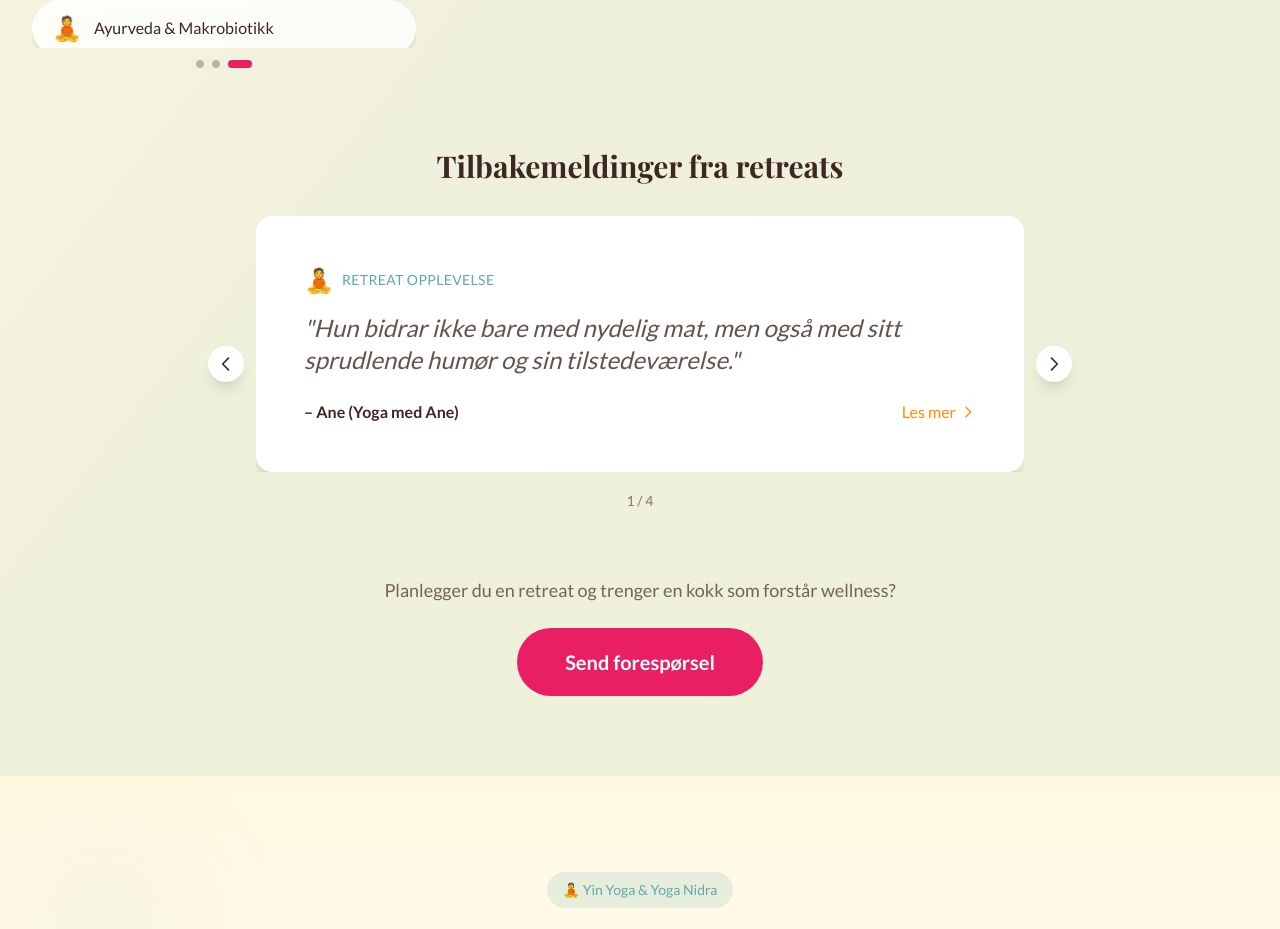
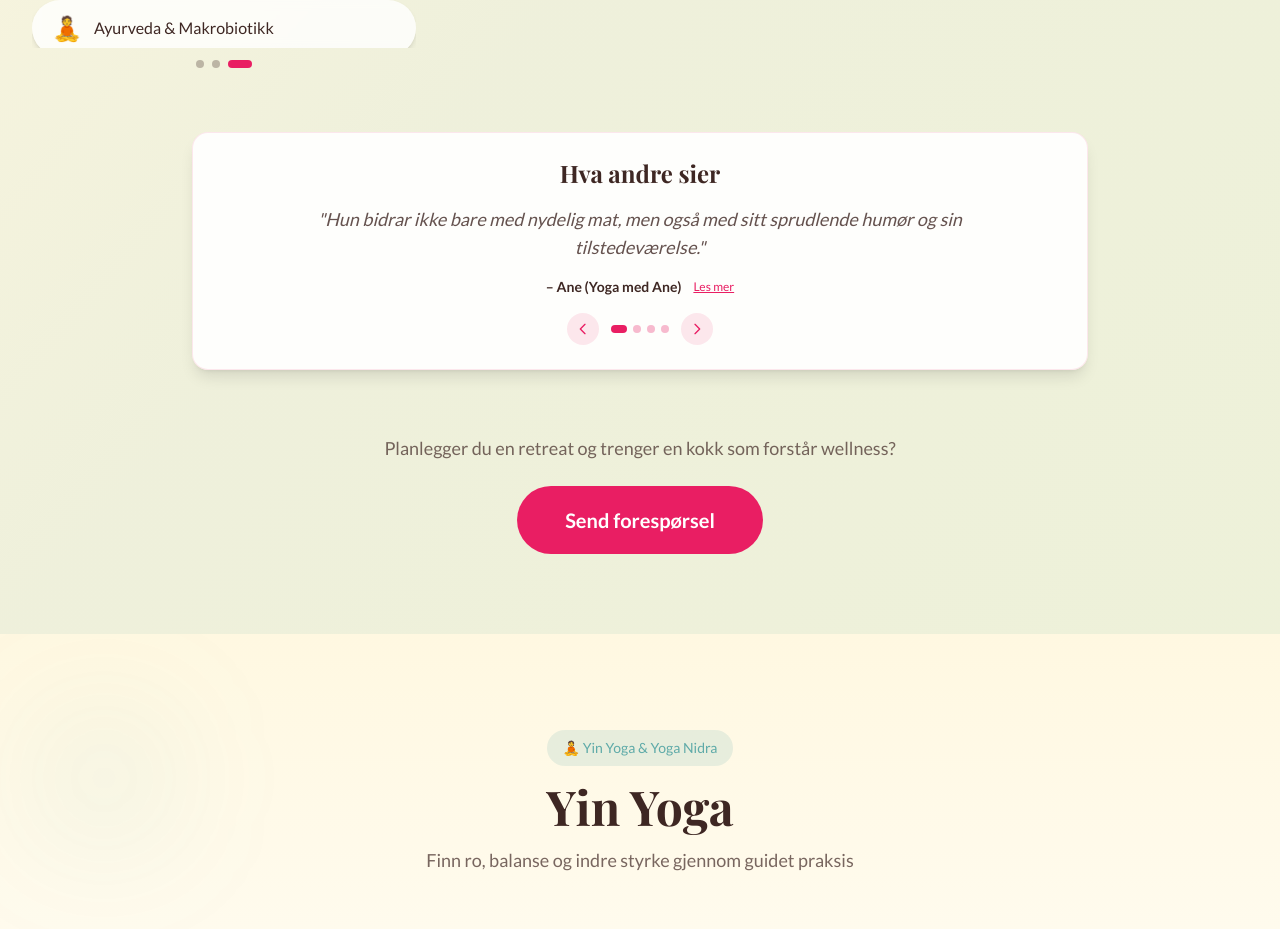
Before and after one commit to HarikaCreative/jannikes, a Next.js app: page / in a window 1280 px wide. Shown: the part 4077-5006 px from the top of the page. Built offline with nearby package versions, Linux system fonts and the light colour scheme.

Commit message:
Oppdatert RetreatChef reviews til kompakt stil

```diff
--- a/components/RetreatChef.tsx
+++ b/components/RetreatChef.tsx
@@ -221,14 +221,22 @@ export default function RetreatChef({ onBooking }: RetreatChefProps) {
             </motion.div>
           </div>
 
-          {/* Reviews Carousel */}
-          <div className="mt-20">
-            <h3 className="font-display text-3xl font-bold text-brun text-center mb-8">
-              Tilbakemeldinger fra retreats
+          {/* Reviews Section - Kompakt versjon som Yoga */}
+          <motion.div
+            className="bg-white/90 backdrop-blur-sm rounded-2xl p-4 md:p-6 shadow-lg border border-cerise/10 max-w-4xl mx-auto mt-16"
+            initial={{ opacity: 0, y: 20 }}
+            whileInView={{ opacity: 1, y: 0 }}
+            viewport={{ once: true, margin: '-50px' }}
+            transition={{ duration: 0.6 }}
+          >
+            <div className="text-center mb-4">
+              <h3 className="font-display font-bold text-xl md:text-2xl text-brun">
+                Hva andre sier
               </h3>
+            </div>
 
-            <div className="relative max-w-3xl mx-auto">
-              <div className="overflow-hidden">
+            {/* Review Carousel */}
+            <div className="relative overflow-hidden">
               <AnimatePresence mode="wait" custom={reviewDirection}>
                 <motion.div
                   key={currentReview}
@@ -237,61 +245,71 @@ export default function RetreatChef({ onBooking }: RetreatChefProps) {
                   animate={{ opacity: 1, x: 0 }}
                   exit={{ opacity: 0, x: reviewDirection > 0 ? -100 : 100 }}
                   transition={{ duration: 0.4 }}
-                    className="bg-white rounded-2xl shadow-lg p-8 md:p-12"
+                  className="text-center px-4 md:px-8"
                 >
-                    <div className="flex items-center gap-2 mb-4">
-                      <span className="text-2xl">🧘</span>
-                      <span className="text-sm text-turkis font-medium uppercase tracking-wide">Retreat opplevelse</span>
-                    </div>
-                    <p className="text-xl md:text-2xl text-brun/80 italic mb-6 leading-relaxed">
+                  <blockquote className="font-sans text-base md:text-lg text-brun/80 italic mb-4 max-w-2xl mx-auto leading-relaxed">
                     "{retreatReviews[currentReview].short}"
-                    </p>
-                    <div className="flex justify-between items-center">
-                      <p className="font-semibold text-brun">
+                  </blockquote>
+                  <div className="flex items-center justify-center gap-3">
+                    <span className="font-sans font-semibold text-brun text-sm">
                       – {retreatReviews[currentReview].name}
-                      </p>
+                    </span>
                     <button
                       onClick={() => setSelectedReview(currentReview)}
-                        className="text-orange hover:text-cerise transition-colors font-medium flex items-center gap-1"
+                      className="font-sans text-cerise hover:text-cerise/80 underline text-xs focus:outline-none focus:ring-2 focus:ring-cerise/30 rounded"
+                      aria-label={`Les hele anmeldelsen fra ${retreatReviews[currentReview].name}`}
                     >
                       Les mer
-                        <svg className="w-4 h-4" fill="none" stroke="currentColor" viewBox="0 0 24 24">
+                    </button>
+                  </div>
+                </motion.div>
+              </AnimatePresence>
+
+              {/* Navigation - Kompakt med dots */}
+              <div className="flex items-center justify-center gap-3 mt-4">
+                <button
+                  onClick={prevReview}
+                  className="w-8 h-8 rounded-full bg-cerise/10 hover:bg-cerise/20 flex items-center justify-center transition-colors focus:outline-none focus:ring-2 focus:ring-cerise/30"
+                  aria-label="Forrige anmeldelse"
+                >
+                  <svg className="w-4 h-4 text-cerise" fill="none" stroke="currentColor" viewBox="0 0 24 24">
+                    <path strokeLinecap="round" strokeLinejoin="round" strokeWidth={2} d="M15 19l-7-7 7-7" />
+                  </svg>
+                </button>
+
+                {/* Dots */}
+                <div className="flex gap-1.5" role="tablist" aria-label="Velg anmeldelse">
+                  {retreatReviews.map((_, index) => (
+                    <button
+                      key={index}
+                      onClick={() => {
+                        setReviewDirection(index > currentReview ? 1 : -1);
+                        setCurrentReview(index);
+                      }}
+                      className={`w-2 h-2 rounded-full transition-all duration-300 focus:outline-none focus:ring-2 focus:ring-cerise/30 ${
+                        index === currentReview
+                          ? 'bg-cerise w-4'
+                          : 'bg-cerise/30 hover:bg-cerise/50'
+                      }`}
+                      aria-label={`Anmeldelse ${index + 1}`}
+                      aria-selected={index === currentReview}
+                      role="tab"
+                    />
+                  ))}
+                </div>
+
+                <button
+                  onClick={nextReview}
+                  className="w-8 h-8 rounded-full bg-cerise/10 hover:bg-cerise/20 flex items-center justify-center transition-colors focus:outline-none focus:ring-2 focus:ring-cerise/30"
+                  aria-label="Neste anmeldelse"
+                >
+                  <svg className="w-4 h-4 text-cerise" fill="none" stroke="currentColor" viewBox="0 0 24 24">
                     <path strokeLinecap="round" strokeLinejoin="round" strokeWidth={2} d="M9 5l7 7-7 7" />
                   </svg>
                 </button>
               </div>
+            </div>
           </motion.div>
-                </AnimatePresence>
-              </div>
-
-              {/* Navigation */}
-              <button
-                onClick={prevReview}
-                className="absolute left-0 top-1/2 -translate-y-1/2 -translate-x-4 md:-translate-x-12 bg-white rounded-full p-2 shadow-lg hover:shadow-xl transition-all"
-                aria-label="Previous review"
-              >
-                <svg className="w-5 h-5 text-brun" fill="none" stroke="currentColor" viewBox="0 0 24 24">
-                  <path strokeLinecap="round" strokeLinejoin="round" strokeWidth={2} d="M15 19l-7-7 7-7" />
-                </svg>
-              </button>
-              <button
-                onClick={nextReview}
-                className="absolute right-0 top-1/2 -translate-y-1/2 translate-x-4 md:translate-x-12 bg-white rounded-full p-2 shadow-lg hover:shadow-xl transition-all"
-                aria-label="Next review"
-              >
-                <svg className="w-5 h-5 text-brun" fill="none" stroke="currentColor" viewBox="0 0 24 24">
-                  <path strokeLinecap="round" strokeLinejoin="round" strokeWidth={2} d="M9 5l7 7-7 7" />
-                </svg>
-              </button>
-
-              {/* Review counter */}
-              <div className="text-center mt-4">
-                <span className="text-sm text-brun/60">
-                  {currentReview + 1} / {retreatReviews.length}
-                </span>
-              </div>
-            </div>
-          </div>
 
           {/* Bottom CTA */}
           <motion.div
@@ -313,46 +331,43 @@ export default function RetreatChef({ onBooking }: RetreatChefProps) {
         </div>
       </section>
 
-      {/* Review Modal */}
+      {/* Review Modal - Som Yoga */}
       <AnimatePresence>
         {selectedReview !== null && (
           <motion.div
+            className="fixed inset-0 bg-black/60 backdrop-blur-sm z-50 flex items-center justify-center p-4"
             initial={{ opacity: 0 }}
             animate={{ opacity: 1 }}
             exit={{ opacity: 0 }}
             onClick={() => setSelectedReview(null)}
-            className="fixed inset-0 bg-black/50 backdrop-blur-sm z-50 flex items-center justify-center p-4"
           >
             <motion.div
+              className="bg-cream rounded-2xl p-6 md:p-8 max-w-lg w-full shadow-2xl relative"
               initial={{ scale: 0.9, opacity: 0 }}
               animate={{ scale: 1, opacity: 1 }}
               exit={{ scale: 0.9, opacity: 0 }}
               onClick={(e) => e.stopPropagation()}
-              className="bg-white rounded-3xl shadow-2xl p-8 md:p-12 max-w-2xl w-full max-h-[80vh] overflow-y-auto"
             >
-              <div className="flex justify-between items-start mb-6">
-                <div className="flex items-center gap-2">
-                  <span className="text-2xl">🧘</span>
-                  <h3 className="font-display text-2xl font-bold text-brun">
-                    Retreat tilbakemelding
-                  </h3>
-                </div>
+              <div className="flex justify-between items-start mb-4">
+                <span className="inline-block px-3 py-1 bg-cerise/15 text-cerise font-sans text-sm font-medium rounded-full">
+                  🧘 Retreat opplevelse
+                </span>
                 <button
                   onClick={() => setSelectedReview(null)}
-                  className="text-brun/50 hover:text-brun transition-colors"
-                  aria-label="Close"
+                  className="w-8 h-8 rounded-full bg-brun/10 hover:bg-brun/20 flex items-center justify-center transition-colors focus:outline-none focus:ring-2 focus:ring-cerise/30"
+                  aria-label="Lukk"
                 >
-                  <svg className="w-6 h-6" fill="none" stroke="currentColor" viewBox="0 0 24 24">
+                  <svg className="w-5 h-5 text-brun" fill="none" stroke="currentColor" viewBox="0 0 24 24">
                     <path strokeLinecap="round" strokeLinejoin="round" strokeWidth={2} d="M6 18L18 6M6 6l12 12" />
                   </svg>
                 </button>
               </div>
 
-              <p className="text-lg text-brun/80 leading-relaxed mb-6">
+              <blockquote className="font-sans text-brun/80 leading-relaxed mb-6 italic">
                 "{retreatReviews[selectedReview].quote}"
-              </p>
+              </blockquote>
 
-              <p className="font-semibold text-brun text-xl">
+              <p className="font-sans font-semibold text-brun text-xl">
                 – {retreatReviews[selectedReview].name}
               </p>
             </motion.div>
```
Lines whose indentation alone changed are shown as unchanged.
